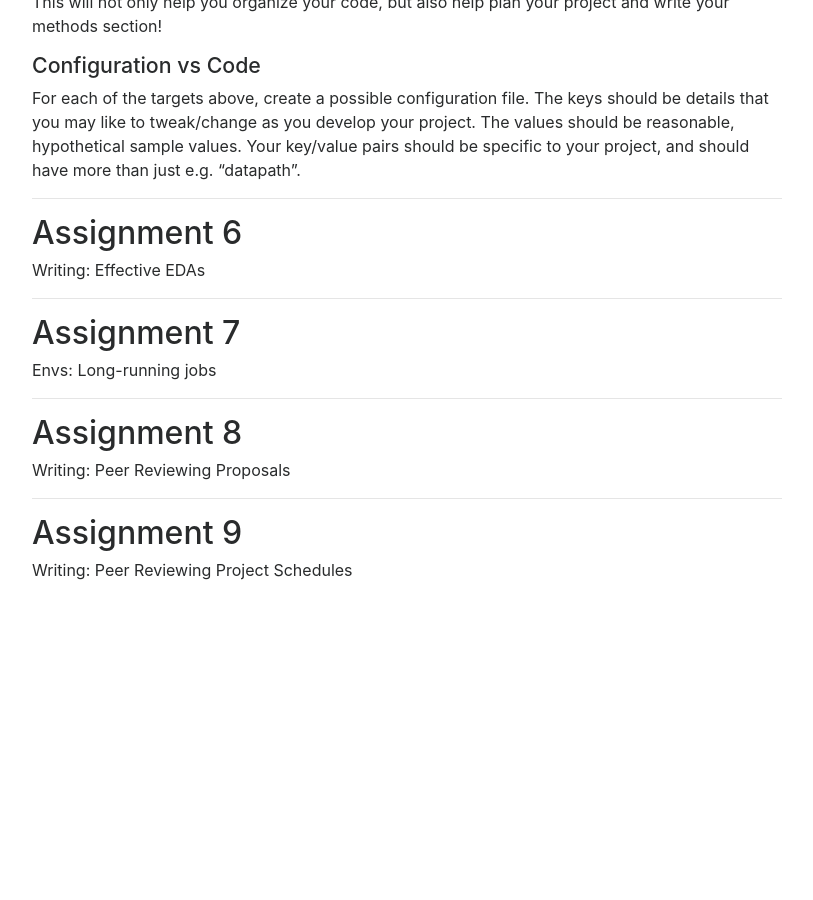
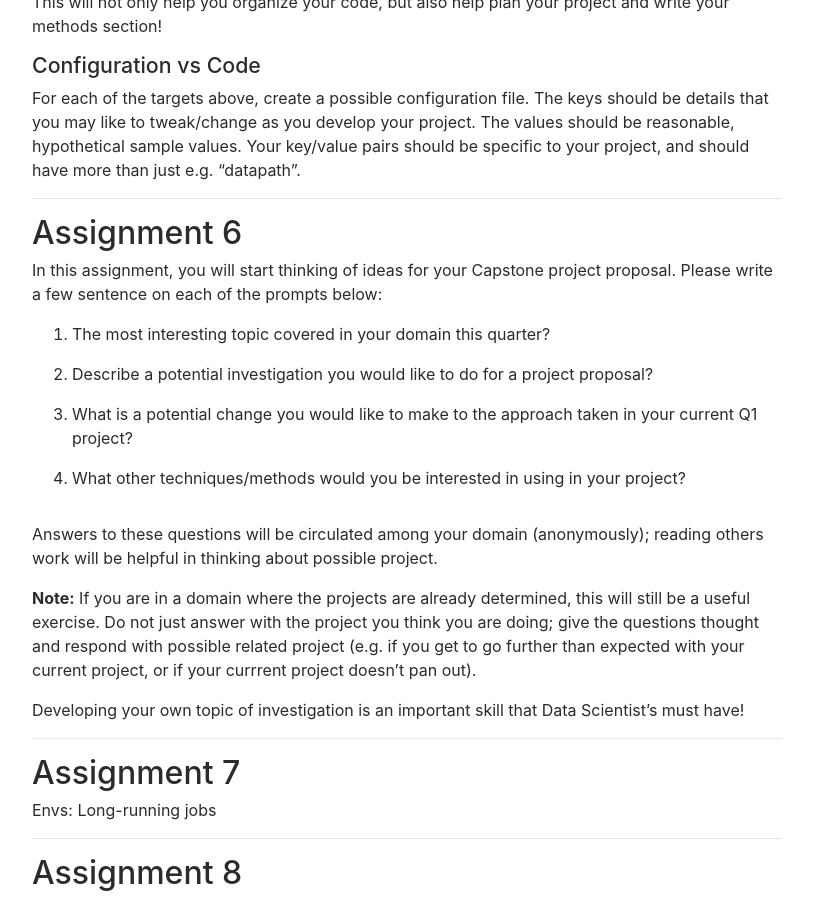
Before and after one commit to DSC-Capstone/dsc-capstone.github.io, a Jekyll site: the page built from assignments/quarter-1-methodology.md, in a window 1280 px wide and 900 px high, scrolled down 5208 px. Shown: the whole window, without its empty margins (233-1046 px from the left). Built offline with Jekyll 4.4.1, drawn with Linux system fonts in a browser that asks for light colours; nearby versions of some CDN libraries; before the commit the page ends 5976 px from its top, so only the background shows below that.

Commit message:
add methodology assignment 6

```diff
--- a/assignments/quarter-1-methodology.md
+++ b/assignments/quarter-1-methodology.md
@@ -257,7 +257,30 @@ your project, and should have more than just e.g. "datapath".
 
 ## Assignment 6
 
-Writing: Effective EDAs
+In this assignment, you will start thinking of ideas for your Capstone
+project proposal. Please write a few sentence on each of the prompts below:
+
+1. The most interesting topic covered in your domain this quarter?
+2. Describe a potential investigation you would like to do for a
+   project proposal?
+3. What is a potential change you would like to make to the approach
+   taken in your current Q1 project?
+4. What other techniques/methods would you be interested in using in
+   your project?
+
+Answers to these questions will be circulated among your domain
+(anonymously); reading others work will be helpful in thinking about
+possible project.
+
+**Note:** If you are in a domain where the projects are already
+determined, this will still be a useful exercise. Do not just answer
+with the project you think you are doing; give the questions thought
+and respond with possible related project (e.g. if you get to go
+further than expected with your current project, or if your currrent
+project doesn't pan out).
+
+Developing your own topic of investigation is an important skill that
+Data Scientist's must have!
 
 ---
 
```
